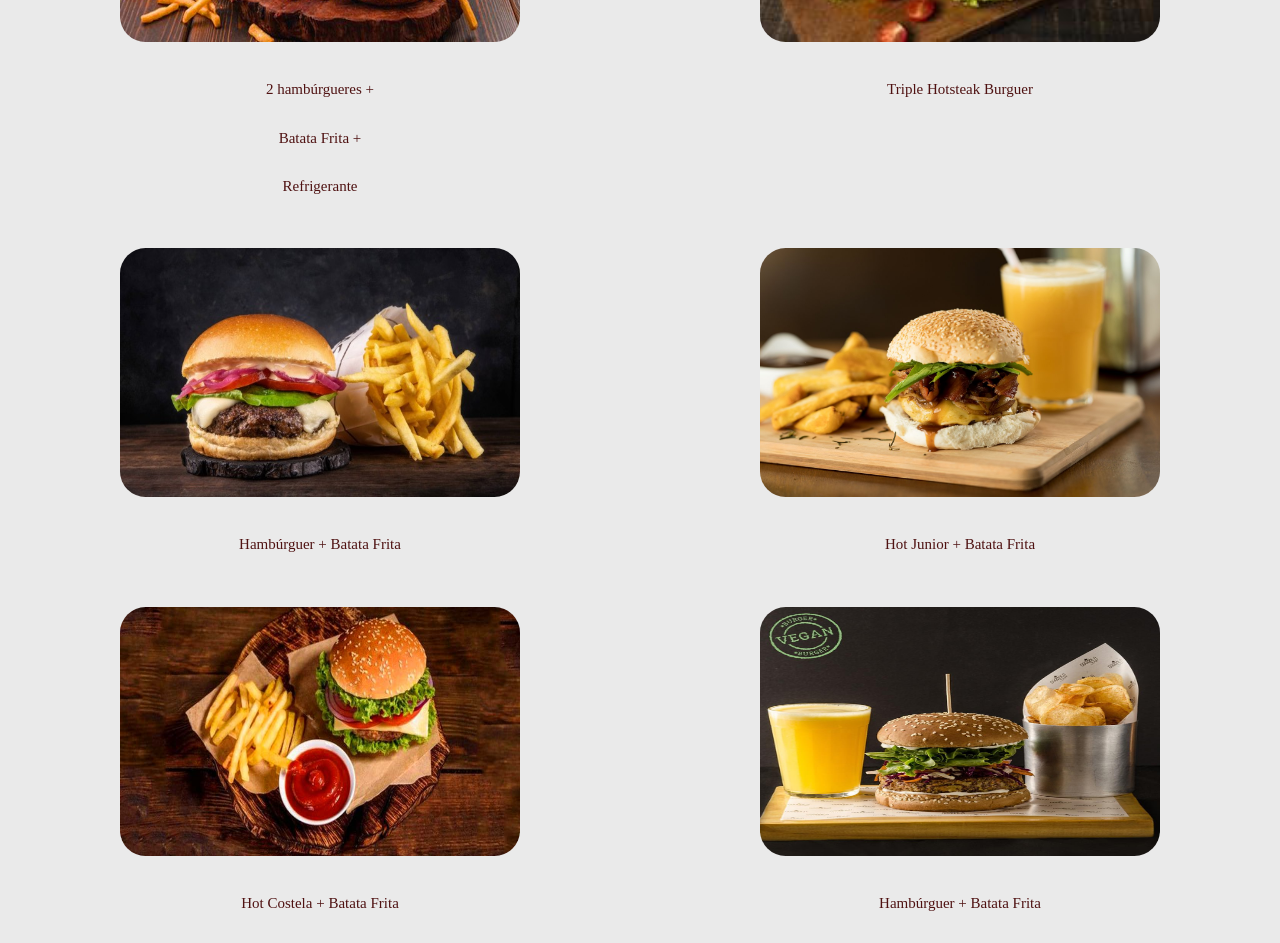
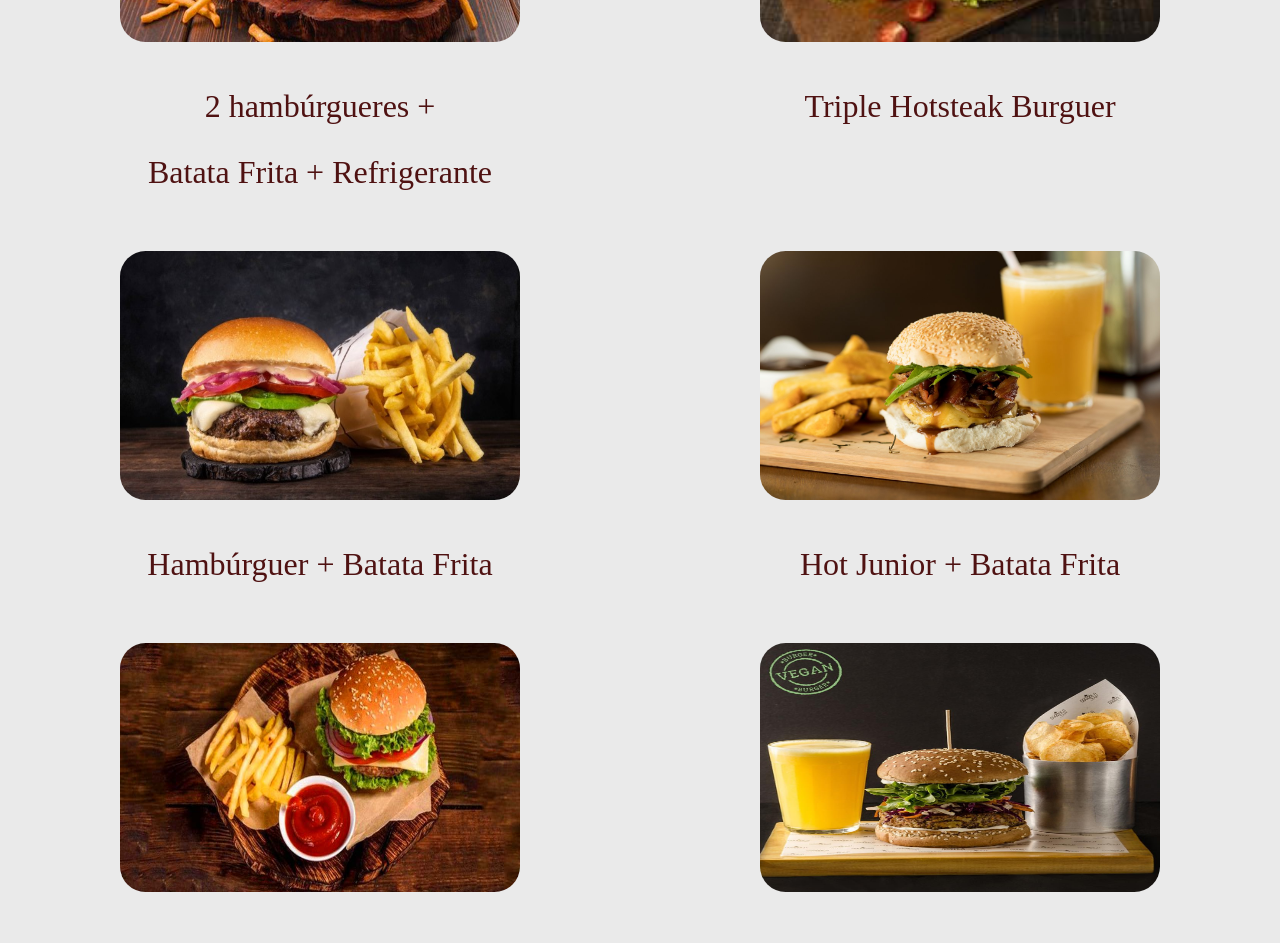
Before and after one commit to Hamburgueria-Hot-Steak/hot-steak, a React (Create React App) app: page /Home in a window 1280 px wide. Shown: the part 1200-2143 px from the top of the page. Built offline with nearby package versions, Linux system fonts and the light colour scheme; a web font is replaced by a local one.

Commit message:
Initial Commit 🎉

```diff
--- a/src/components/pages/Home.js
+++ b/src/components/pages/Home.js
@@ -39,33 +39,32 @@ const Home = () => {
             alt="2 Hambúrgueres + Batata Frita + Refrigerante"
             title="2 Hambúrgueres + Batata Frita + Refrigerante"
           />
-          <p style={{fontSize: '15px'}}>2 hambúrgueres +</p>
-          <p style={{fontSize: '15px'}}>Batata Frita +</p>
-          <p style={{fontSize: '15px'}}>Refrigerante</p>
+          <p>2 hambúrgueres +</p>
+          <p>Batata Frita + Refrigerante</p>
         </div>
         <div className="combo2">
           <img className="hamburguer2" src="./assets/combo-hamburguer2.jpg" alt="3 Hambúrgueres" />
-          <p style={{ fontSize: '15px' }}>Triple Hotsteak Burguer</p>
+          <p>Triple Hotsteak Burguer</p>
         </div>
 
         <div className="combo3">
           <img className="hamburguer3" src="./assets/combo-hamburguer3.jpg" alt="Hambúrguer e Batata Frita" />
-          <p style={{ fontSize: '15px' }}>Hambúrguer + Batata Frita</p>
+          <p>Hambúrguer + Batata Frita</p>
         </div>
 
         <div className="combo4">
           <img className="hamburguer4" src="./assets/combo-hamburguer4.jpg" alt="Combo Infantil" />
-          <p style={{ fontSize: '15px' }}>Hot Junior + Batata Frita</p>
+          <p>Hot Junior + Batata Frita</p>
         </div>
 
         <div className="combo5">
           <img className="hamburguer5" src="./assets/combo-hamburguer5.jpg" alt="Hambúrguer de frango + Batata Frita" />
-          <p style={{ fontSize: '15px' }}>Hot Costela + Batata Frita</p>
+          <p>Hot Costela + Batata Frita</p>
         </div>
 
         <div className="combo6">
           <img className="hamburguer6" src="./assets/combo-hamburguer6.png" alt="Combo vegano" />
-          <p style={{ fontSize: '15px' }}>Hambúrguer + Batata Frita</p>
+          <p>Hambúrguer + Batata Frita</p>
         </div>
       </div>
     </div>
```
